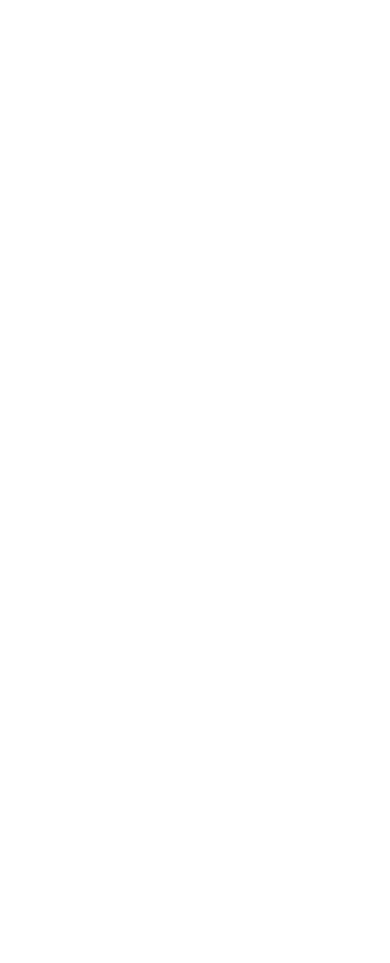
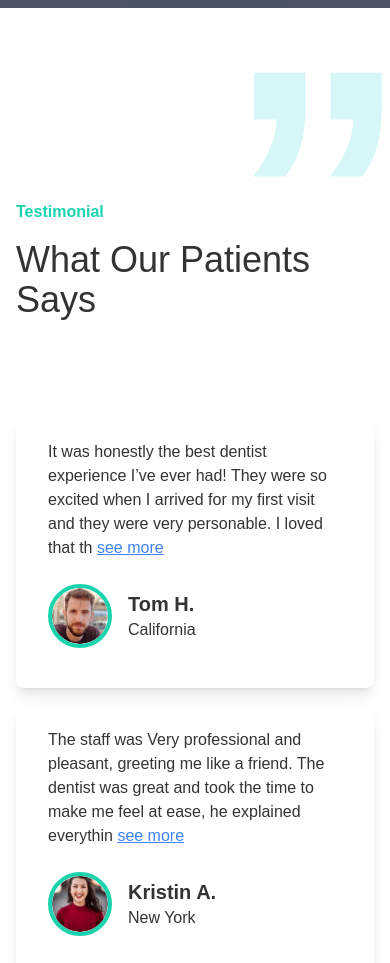
Before and after one commit to Md-FarhadHossain/doctors-portal, a React (Create React App) app: page / in a window 390 px wide. Shown: the part 4440-5403 px from the top of the page. Before the commit the page ends 4386 px from the top, so only its background shows below. Built offline with nearby package versions, Linux system fonts and the light colour scheme; the HTML template or start-up script is replaced by a standard one.

Commit message:
testimonial / review section added with responsive

```diff
--- a/src/components/Appointment/Appointment.jsx
+++ b/src/components/Appointment/Appointment.jsx
@@ -6,7 +6,7 @@
   return (
     <section style={{
         background: `url(${appointment})`
-    }} className='my-16'>
+    }} className='my-32'>
       <div className="container mx-auto px-4 lg-px-0 lg:py-0 py-16">
         <div className="hero">
           <div className="hero-content flex-col lg:flex-row">
@@ -20,7 +20,7 @@
               <p className="py-6">
               It is a long established fact that a reader will be distracted by the readable content of a page when looking at its layout.<br /> The point of using  Lorem Ipsumis that it has a more-or-less normal distribution of letters,as opposed to using <br /> 'Content here, content here', making it look like readable English. <br /> Many desktop publishing packages and web page
               </p>
-              <button className="btn btn-primary">Get Started</button>
+              <button className="btn btn-primary text-white bg-gradient-to-r from-secondary to-primary">Get Started</button>
             </div>
           </div>
         </div>
--- a/src/components/HeroSection/HeroSection.jsx
+++ b/src/components/HeroSection/HeroSection.jsx
@@ -4,8 +4,8 @@
 
 const HeroSection = () => {
   return (
-    <section id="hero_section" className="container mx-auto h-[80vh] flex items-center justify-center">
-      <div className="hero">
+    <section id="hero_section" className="h-[95vh] flex items-center justify-center">
+      <div className="hero container mx-auto ">
         <div className="hero-content flex-col md:flex-row lg:flex-row">
           {/* Hero left image */}
           <div className="">
--- /dev/null
+++ b/src/components/Testimonial/Testimonial.jsx
@@ -0,0 +1,75 @@
+import React from "react";
+import { Link } from "react-router-dom";
+import people1 from "../../assets/images/people1.png";
+import people2 from "../../assets/images/people2.png";
+import people3 from "../../assets/images/people3.png";
+import qoute from '../../assets/icons/quote.svg'
+
+
+const Testimonial = () => {
+  const cardData = [
+    {
+      id: 1,
+      name: "Tom H.",
+      review:
+        "It was honestly the best dentist experience I’ve ever had! They were so excited when I arrived for my first visit and they were very personable. I loved that they took the time to explain what they noticed and shared positives as well. I am so happy I switched over and will be looking forward to going to the dentist now!",
+      image: people1,
+      location: 'California'
+    },
+    {
+      id: 2,
+      name: "Kristin A.",
+      review:
+        "The staff was Very professional and pleasant, greeting me like a friend. The dentist was great and took the time to make me feel at ease, he explained everything and offered me multiple treatment options. I highly recommend USA Dental if you are looking for a new dentist in the Tradition area of Port Saint Lucie.",
+      image: people2,
+      location: 'New York'
+    },
+    {
+      id: 3,
+      name: "Ashley D.",
+      review:
+        "Really enjoyed my first visit. I was greeted warmly when I arrived, the assistant was great with my x-rays and the Dr was very knowledgeable and kind. I’m very glad I switched to USA Dental. The office is very clean with all the latest technology. Highly recommend and 2 of my co-workers have already made appointments.",
+      image: people3,
+      location: 'Washington'
+    },
+  ];
+
+
+
+  return (
+    <section className="my-24">
+
+
+      <div className="container mx-auto px-4 lg-px-0 lg:py-0 py-16 relative">
+        <div className="absolute right-0 rotate-180 -top-16">
+            <img className="lg:w-[70%] w-[40%] " src={qoute} alt="" />
+        </div>
+        <div className="mb-24">
+          <h4 className="font-bold text-secondary mb-4">Testimonial</h4>
+          <h1 className="text-4xl">What Our Patients Says</h1>
+        </div>
+
+    <div className="grid lg:grid-cols-3 md:grid-cols-2 grid-cols-1 gap-4">
+        {
+            cardData.map(card => <div key={card.id} className='shadow-lg rounded-lg py-6 px-8'>
+                <div>
+                    <p>{card.review.length > 100 ? <>{card.review.substring(0,160)} <Link className="link text-blue-500">see more</Link></> : card.review}</p>
+                </div>
+
+                <div className="flex items-center mb-4 mt-6">
+                    <img className="w-[4rem] rounded-full border-secondary border-4 " src={card.image} alt="" />
+                    <div className="ml-4">
+                        <h3 className="text-xl font-semibold">{card.name}</h3>
+                        <p> {card.location}</p>
+                    </div>
+                </div>
+            </div>)
+        }
+    </div>
+
+      </div>
+    </section>
+  );
+};
+
+export default Testimonial;
--- a/src/pages/Home/Home.jsx
+++ b/src/pages/Home/Home.jsx
@@ -4,6 +4,7 @@
 import HeroSection from '../../components/HeroSection/HeroSection'
 import OutlineServiceCard from '../../components/OutlineServiceCard/OutlineServiceCard'
 import Service from '../../components/Service/Service'
+import Testimonial from '../../components/Testimonial/Testimonial'
 
 const Home = () => {
   return (
@@ -13,6 +14,7 @@
         <Service />
         <DentalInfo />
         <Appointment />
+        <Testimonial />
     </>
   )
 }
```
